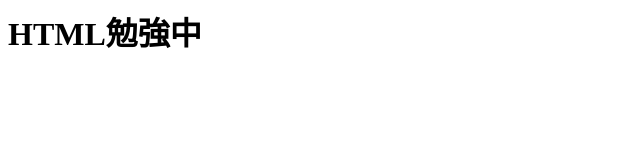
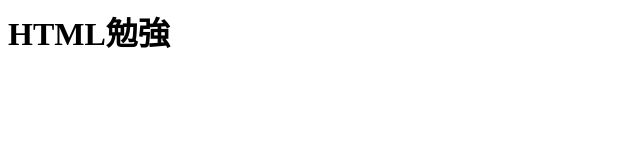
Before and after one commit to s-kim412/front_study, a plain HTML site: page index.html in a window 1280 px wide. Shown: the full height of the page, 0-640 px from the left. Drawn offline with Linux system fonts and the light colour scheme.

Commit message:
2022/10/19 変更

```diff
--- a/index.html
+++ b/index.html
@@ -1 +1 @@
-<h1>HTML勉強中</h1>
+<h1>HTML勉強</h1>
```
